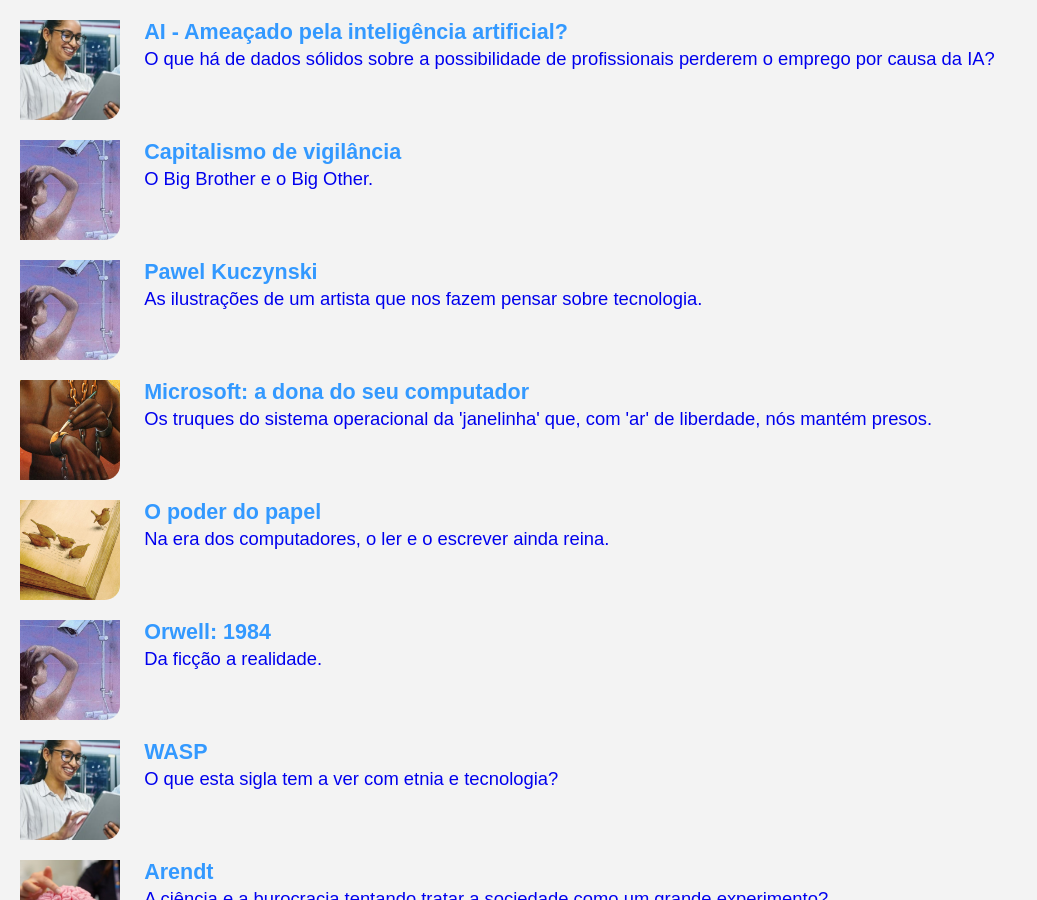
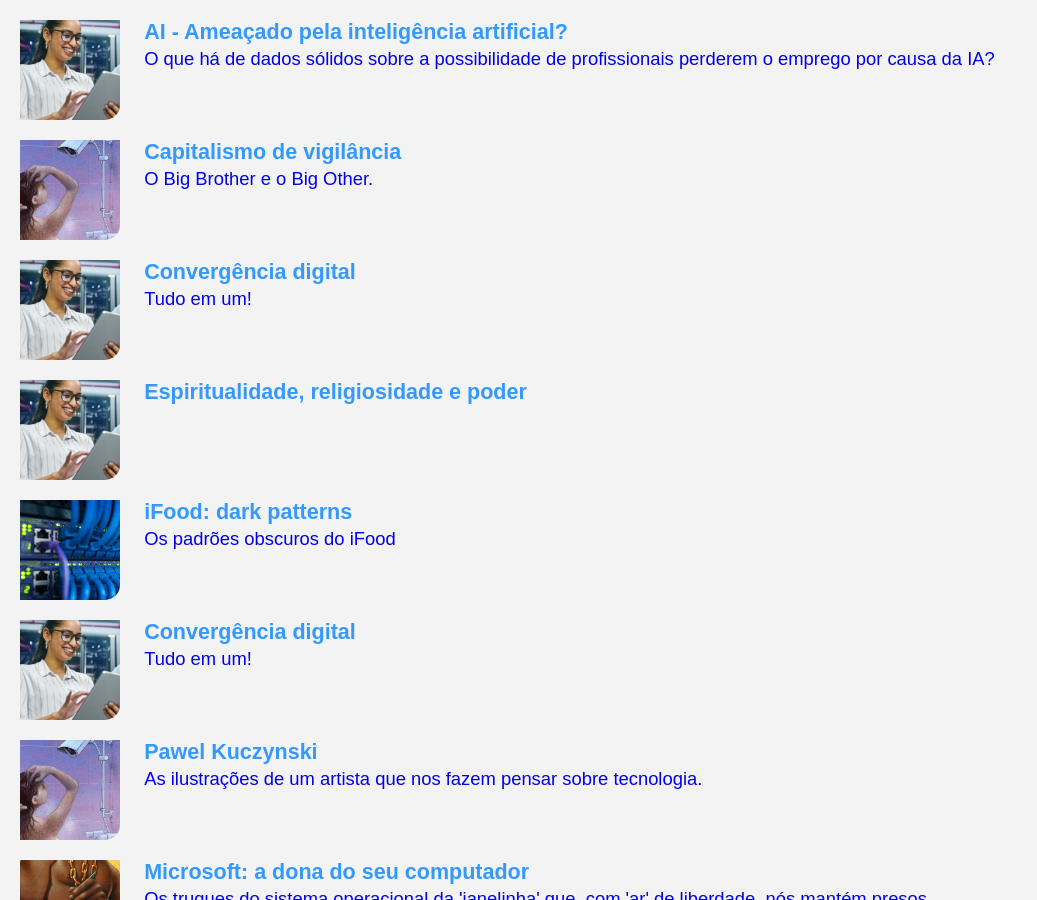
Before and after one commit to Joesynth/joesynth.github.io, a Jekyll site: the page built from conexoes.html, in a window 1280 px wide and 900 px high, scrolled down 228 px. Shown: the whole window, without its empty margins (0-1037 px from the left). Built offline with Jekyll 4.4.1, drawn with Linux system fonts in a browser that asks for light colours; some of the changed text lies outside the part shown.

Commit message:
Update conexoes.json

```diff
--- a/_data/conexoes.json
+++ b/_data/conexoes.json
@@ -10,6 +10,30 @@
     "src": "image/ti2.png",
     "h3": "Capitalismo de vigilância",
     "p": "O Big Brother e o Big Other."
+  },
+  {
+    "href": "private.html",
+    "src": "image/ti.png",
+    "h3": "Convergência digital",
+    "p": "Tudo em um!"
+  },
+  {
+    "href": "private.html",
+    "src": "image/ti.png",
+    "h3": "Espiritualidade, religiosidade e poder",
+    "p": ""
+  },
+  {
+    "href": "private.html",
+    "src": "image/rede.png",
+    "h3": "iFood: dark patterns",
+    "p": "Os padrões obscuros do iFood"
+  },
+  {
+    "href": "convergencia-digital.html",
+    "src": "image/ti.png",
+    "h3": "Convergência digital",
+    "p": "Tudo em um!"
   },
   {
     "href": "pawel.html",
```
